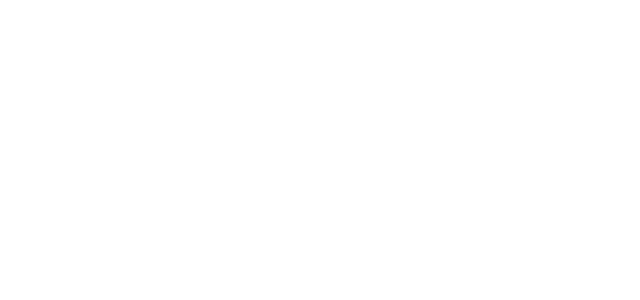
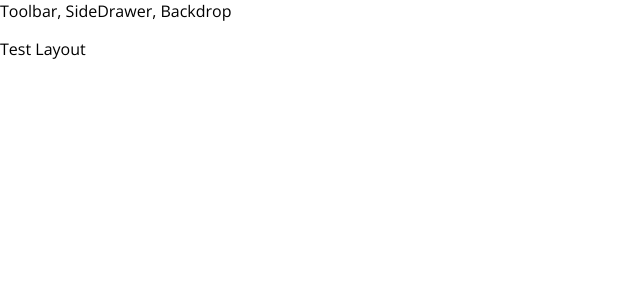
Before and after one commit to iibtisam/react-burger-app, a React app: page / in a window 1280 px wide. Shown: the top 300 px of the page, without its empty margins (0-640 px from the left). Built offline with nearby package versions, Linux system fonts and the light colour scheme.

Commit message:
creating a layout component

```diff
--- a/src/App.js
+++ b/src/App.js
@@ -1,10 +1,18 @@
-import React from 'react';
+import React, {Component} from 'react';
+import Layout from './components/Layout/Layout';
 
-function App() {
-    return (
-        <div>
-        </div>
-    );
+class App extends Component {
+    render() {
+        return (
+            <div>
+                <Layout>
+                    <p>
+                        Test Layout
+                    </p>
+                </Layout>
+            </div>
+        );
+    }
 }
 
 export default App;
--- /dev/null
+++ b/src/components/Layout/Layout.js
@@ -0,0 +1,15 @@
+import React from 'react';
+import Aux from '../../hoc/Aux';
+
+const layout = props => (
+    <Aux>
+        <div key=''>
+            Toolbar, SideDrawer, Backdrop
+        </div>
+        <main>
+            {props.children}
+        </main>
+    </Aux>
+);
+
+export default layout;
--- /dev/null
+++ b/src/hoc/Aux.js
@@ -0,0 +1,3 @@
+const aux = props => props.children;
+
+export default aux;
--- a/src/index.css
+++ b/src/index.css
@@ -1,9 +1,9 @@
 body {
   margin: 0;
-  font-family: -apple-system, BlinkMacSystemFont, 'Segoe UI', 'Roboto', 'Oxygen',
+  font-family: 'Open Sans', -apple-system, BlinkMacSystemFont, 'Segoe UI', 'Roboto', 'Oxygen',
     'Ubuntu', 'Cantarell', 'Fira Sans', 'Droid Sans', 'Helvetica Neue',
     sans-serif;
-  -webkit-font-smoothing: antialiased;
+  /*-webkit-font-smoothing: antialiased;*/
   -moz-osx-font-smoothing: grayscale;
 }
 
```
